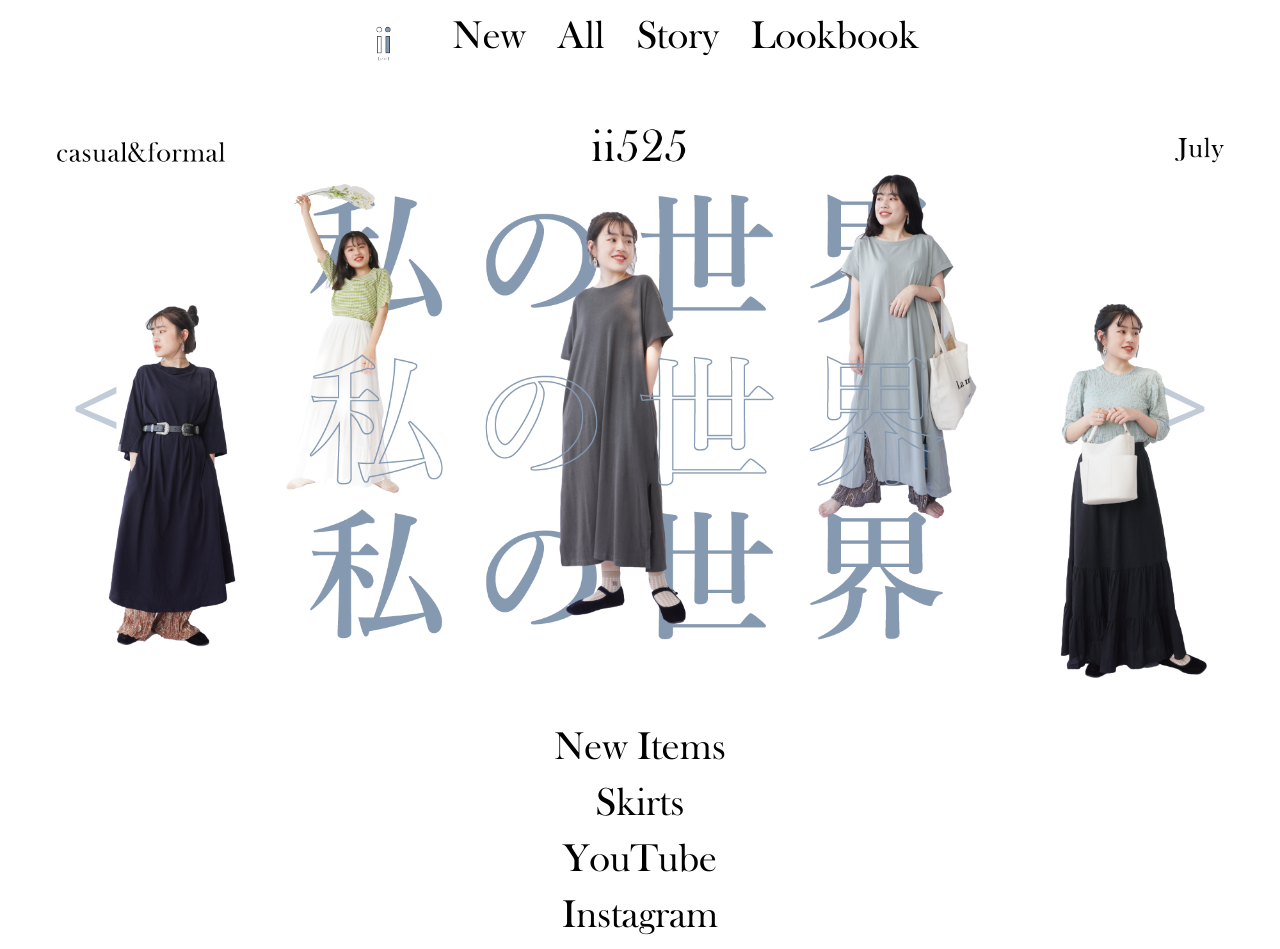
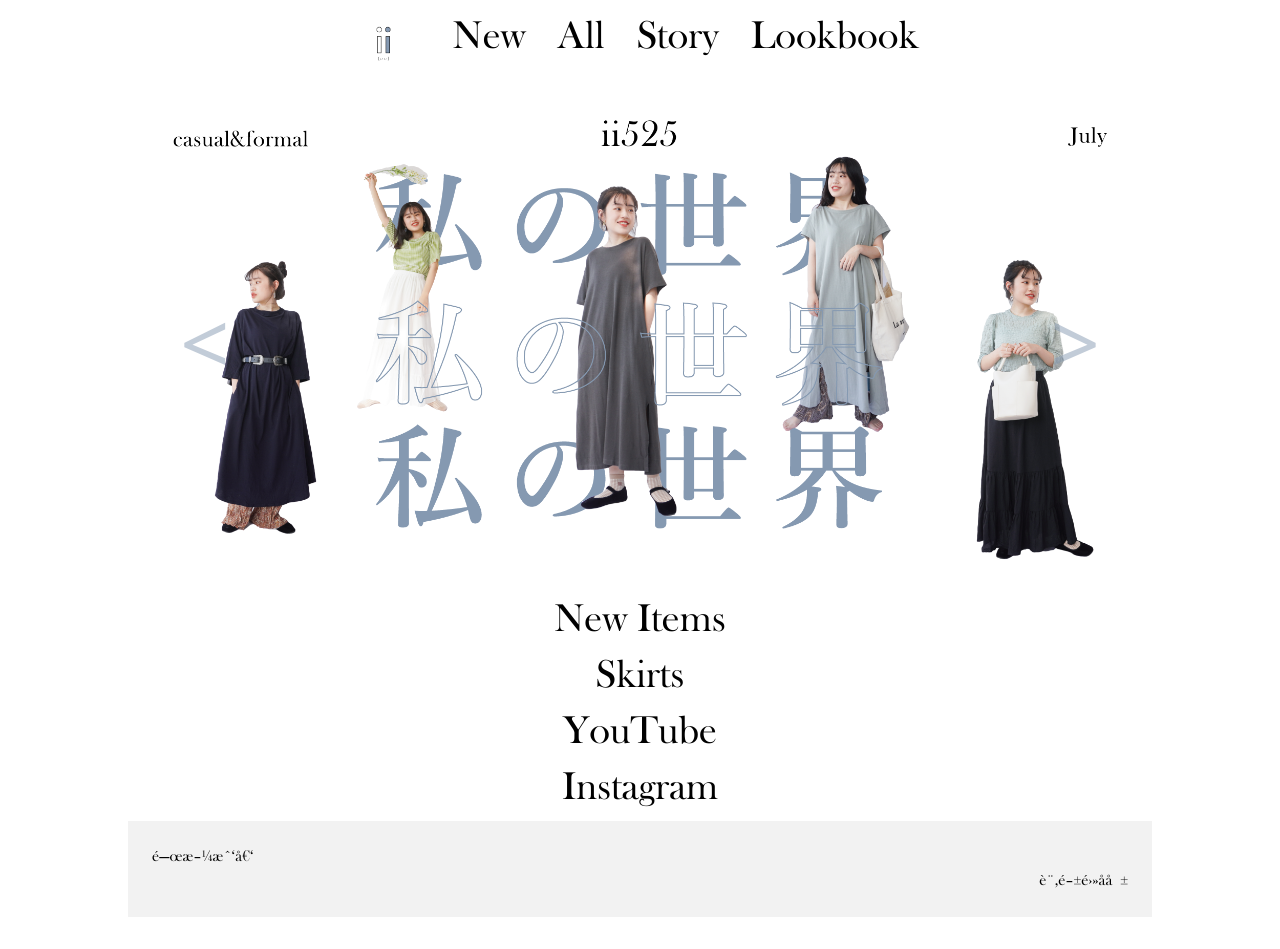
Before and after one commit to Bshow1218/htmlproject, a PHP site: page / in a window 1280 px wide. After the commit the page ends 917 px from the top, so only its background shows below. Run offline with PHP 8.4, Linux system fonts and the light colour scheme; some libraries are stand-ins or nearby versions.

Commit message:
update margin, instagram embedded posts

```diff
--- a/css/main.css
+++ b/css/main.css
@@ -1,6 +1,10 @@
 @font-face {
     font-family: "Baskerville Old Face";
     src: url(../ttf/font1.ttf);
+}
+
+body {
+    margin: auto 10%;
 }
 
 .navbar-1 {
@@ -33,6 +37,18 @@
     text-align: center;
 }
 
+.about-me {
+    font-family: "Baskerville Old Face";
+    color: black;
+    text-align: left;
+}
+
+.subscribe {
+    font-family: "Baskerville Old Face";
+    color: black;
+    text-align: right;
+}
+
 .official-color {
     color: #8699B1;
     font-size: 65pt;
--- a/index.html
+++ b/index.html
@@ -68,7 +68,21 @@
     </div>
     <div class="insta">
         <h1>Instagram</h1>
+        <div class="insta-1"></div>
+        <div class="insta-2"></div>
+        <div class="insta-3"></div>
+        <div class="insta-4"></div>
+        <div class="insta-5"></div>
+        <div class="insta-6"></div>
     </div>
 </body>
+<footer>
+    <!-- Copyright -->
+    <div class="text-center p-4" style="background-color: rgba(0, 0, 0, 0.05);">
+        <div class="about-me">關於我們</div>
+        <div class="subscribe">訂閱電子報</div>
+    </div>
+    <!-- Copyright -->
+</footer>
 
 </html>
```
Also changed, not shown: instagram.js (added, +20 -0 lines).
